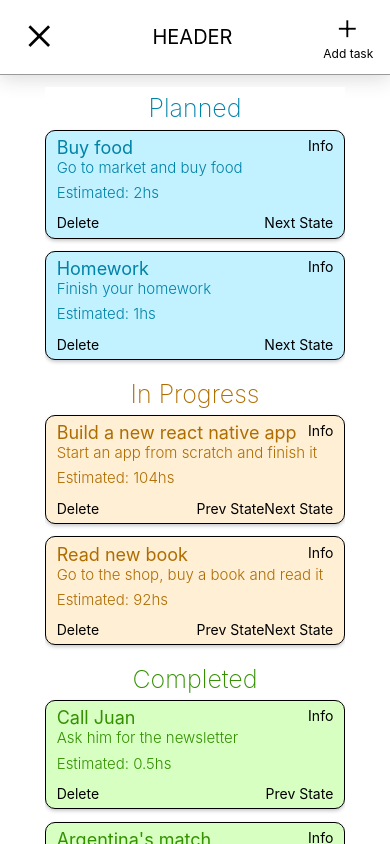
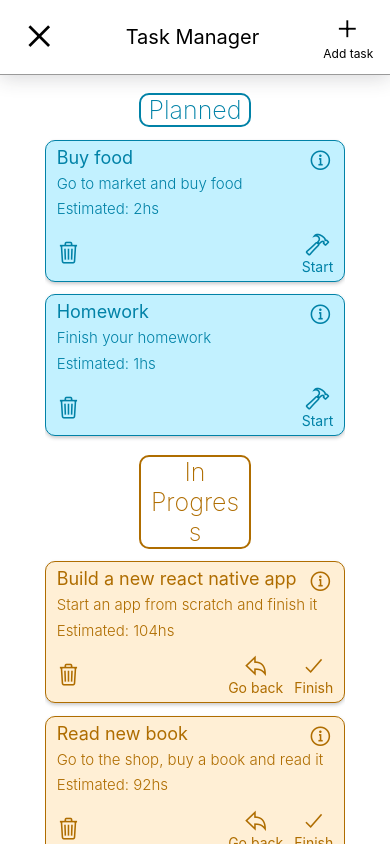
Before and after one commit to nachoviejo/React-Native-Excercise, a React Native app: screen / in a window 390 px wide. Shown: the top 844 px of the page. Built offline with nearby package versions, Linux system fonts and the light colour scheme; data requests are answered from the project's data file.

Commit message:
last details and styles

```diff
--- a/package.json
+++ b/package.json
@@ -18,6 +18,7 @@
     "moment": "^2.29.1",
     "react": "17.0.2",
     "react-native": "0.68.0",
+    "react-native-exit-app": "^1.1.0",
     "react-native-modal": "^13.0.1",
     "react-native-numeric-input": "^1.9.1",
     "react-native-safe-area-context": "^4.2.4",
--- a/src/Screen/index.tsx
+++ b/src/Screen/index.tsx
@@ -48,7 +48,7 @@ const Screen = () => {
 
 return (
   <SafeAreaView>
-    <Header />
+    <Header refresh={getData}/>
     <SectionList
       renderItem={renderTask}
       sections={[
--- a/src/components/Header/index.tsx
+++ b/src/components/Header/index.tsx
@@ -1,30 +1,39 @@
 import React, { useState } from 'react'
-import { View, Text, TouchableOpacity } from 'react-native'
+import { View, Text, TouchableOpacity, BackHandler, Platform } from 'react-native'
+import Icon from 'react-native-vector-icons/Ionicons'
+import RNExitApp from 'react-native-exit-app';
 import { addTask } from '~/service'
+import { styles } from './styles'
 import NewTaskModal from '../NewTaskModal'
-import { styles } from './styles'
-import Icon from 'react-native-vector-icons/Ionicons'
 import { TEXTS } from '~/utils/constants/texts'
 
-const Header = () => {
+interface Props {
+  refresh: () => void
+}
+const Header = ({ refresh }: Props) => {
   const [openNewTaskModal, setOpenNewTaskModal] = useState(false)
 
+  const handleExitApp = () => {
+    Platform.OS === 'ios' ? RNExitApp.exitApp() : BackHandler.exitApp()
+  }
   const onCreateTask = (name: string, description: string, estimate: number) => {
     addTask(name, description, estimate)
+    setOpenNewTaskModal(false)
+    refresh()
   }
   return (
     <View>
       <NewTaskModal
         enabled={openNewTaskModal}
         onBackdropPress={() => setOpenNewTaskModal(false)}
-        onCreateTask={() => onCreateTask}
+        onCreateTask={onCreateTask}
       />
       <View style={styles.container}>
-        <TouchableOpacity style={styles.iconContainer}>
+        <TouchableOpacity style={styles.iconContainer} onPress={handleExitApp}>
         <Icon name='close-outline' size={45} />
         </TouchableOpacity>
         <View style={styles.headerTitleContainer}>
-          <Text style={styles.headerText}>HEADER</Text>
+          <Text style={styles.headerText}>{TEXTS.HEADER_TITLE}</Text>
         </View>
         <TouchableOpacity style={styles.iconContainer} onPress={() => setOpenNewTaskModal(true)}>
           <Icon name='add-outline' size={30} />
@@ -36,3 +45,6 @@ const Header = () => {
 }
 
 export default Header
+function useFocusEffect(arg0: any) {
+  throw new Error('Function not implemented.')
+}
--- a/src/components/InfoModal/index.tsx
+++ b/src/components/InfoModal/index.tsx
@@ -2,6 +2,7 @@ import moment from 'moment'
 import React, { memo } from 'react'
 import { Text, View } from 'react-native'
 import Modal from 'react-native-modal'
+import { TEXTS } from '~/utils/constants/texts'
 import { timeDifference } from '~/utils/functions'
 import { ITask } from '~/utils/interfaces/task'
 import { styles } from './styles'
@@ -9,25 +10,32 @@ import { styles } from './styles'
 interface Props {
   task: ITask
   enabled: boolean
+  colors: {
+    color: string,
+    background: string
+  }
   onBackdropPress: () => void
 }
 
-const InfoModal = ({ task, enabled, onBackdropPress }: Props) => {
+const InfoModal = ({ task, enabled, colors, onBackdropPress }: Props) => {
+  const { color, background } = colors
   const { name, creationTimeStamp, inProgressTimeStamp, completedTimeStamp } = task
     return (
       <Modal isVisible={enabled} onBackdropPress={onBackdropPress}>
-        <View style={styles.container}>
-          <Text>{name}</Text>
+        <View style={styles(color, background).container}>
+          <View style={styles(color, background).titleContainer} >
+            <Text style={styles(color, background).textTitle}>{name}</Text>
+          </View>
           <View>
-            <Text>States times</Text>
-            <Text>Planned: {
+            <Text style={styles(color, background).stateTitleText} >{TEXTS.INFO_MODAL_STATES_TIMES}:</Text>
+            <Text style={styles(color, background).stateText} >- {TEXTS.SCREEN_PLANNED}: {
               !!inProgressTimeStamp ?
                 timeDifference(creationTimeStamp, inProgressTimeStamp)
               :
                 timeDifference(creationTimeStamp, moment())}
             </Text>
             {!!inProgressTimeStamp && (
-            <Text>In Progress: {
+            <Text style={styles(color, background).stateText} >- {TEXTS.SCREEN_IN_PROGRESS}: {
               !!completedTimeStamp ?
                 timeDifference(inProgressTimeStamp, completedTimeStamp)
               :
@@ -35,7 +43,7 @@ const InfoModal = ({ task, enabled, onBackdropPress }: Props) => {
             </Text>
             )}
             {!!completedTimeStamp && (
-              <Text>Completed: {timeDifference(completedTimeStamp, moment())}
+              <Text style={styles(color, background).stateText} >- {TEXTS.SCREEN_COMPLETED}: {timeDifference(completedTimeStamp, moment())}
             </Text>
             )}
           </View>
--- a/src/components/InfoModal/styles.ts
+++ b/src/components/InfoModal/styles.ts
@@ -1,12 +1,41 @@
 import { StyleSheet } from "react-native";
-import { verticalScale } from "react-native-size-matters";
+import { scale, verticalScale } from "react-native-size-matters";
 import { COLORS } from "~/utils/constants/colors";
+import { fontSizes } from "~/utils/constants/fontSizes";
 
 
-export const styles = StyleSheet.create({
-  container: {
-    paddingVertical: verticalScale(10),
-    backgroundColor: COLORS.white,
-    borderRadius: 10,
-  }
-})
+export const styles = (color: string, background: string) =>
+  StyleSheet.create({
+    container: {
+      paddingTop: verticalScale(10),
+      paddingBottom: verticalScale(20),
+      paddingHorizontal: scale(15),
+      backgroundColor: background,
+      borderRadius: 10,
+      borderColor: color,
+      borderWidth: 2
+    },
+    titleContainer: {
+      alignItems: 'center',
+      marginVertical: verticalScale(5)
+    },
+    statesTitleContainer: {
+      alignItems: 'center',
+      marginVertical: verticalScale(10)
+    },
+    textTitle: {
+      color: color,
+      fontSize: fontSizes.EXTRAMEDIUM
+    },
+    stateTitleText: {
+      color: color,
+      marginVertical: verticalScale(7.5),
+      fontSize: fontSizes.MEDIUM
+    },
+    stateText: {
+      color: color,
+      marginLeft: scale(10),
+      marginVertical: verticalScale(1),
+      fontSize: fontSizes.EXTRASMALL
+    }
+  })
--- a/src/components/SectionHeader/styles.ts
+++ b/src/components/SectionHeader/styles.ts
@@ -6,8 +6,13 @@ import { fontSizes } from '~/utils/constants/fontSizes'
 export const styles = (color: string) =>
   StyleSheet.create({
     container: {
-      paddingVertical: verticalScale(5),
       paddingHorizontal: scale(5),
+      marginHorizontal: scale(85),
+      marginTop: verticalScale(5),
+      marginBottom: verticalScale(10),
+      borderWidth: 2,
+      borderColor: color,
+      borderRadius: 10,
       backgroundColor: COLORS.white
     },
     headerText: {
--- a/src/components/Task/index.tsx
+++ b/src/components/Task/index.tsx
@@ -1,8 +1,11 @@
 import React, { useState } from 'react'
 import { View, Text, TouchableOpacity } from 'react-native'
+import Icon from 'react-native-vector-icons/Ionicons'
 import { deleteTask, nextStateTask, prevStateTask } from '~/service'
+import { COLORS } from '~/utils/constants/colors'
 import { STATES } from '~/utils/constants/states'
 import { TEXTS } from '~/utils/constants/texts'
+import { nextState } from '~/utils/functions'
 import { ITask } from '~/utils/interfaces/task'
 import InfoModal from '../InfoModal'
 import { styles } from './styles'
@@ -33,15 +36,19 @@ const Task = ({ task, colors, stateChange }: Props) => {
     stateChange()
   }
 
-
   return (
     <View>
-      <InfoModal task={task} enabled={infoModal} onBackdropPress={() => setInfoModal(false)} />
+      <InfoModal
+        task={task}
+        enabled={infoModal}
+        onBackdropPress={() => setInfoModal(false)}
+        colors={colors}
+      />
       <View style={styles(color, background).container}>
         <View style={styles(color, background).titleContainer}>
           <Text style={styles(color, background).textTitle}>{task.name}</Text>
           <TouchableOpacity onPress={() => setInfoModal(true)}>
-            <Text>Info</Text>
+            <Icon name='information-circle-outline' size={25} color={color} />
           </TouchableOpacity>
         </View>
         <Text style={styles(color, background).textDescription}>{task.description}</Text>
@@ -50,17 +57,19 @@ const Task = ({ task, colors, stateChange }: Props) => {
         </View>
         <View style={styles(color, background).controlsContainer}>
           <TouchableOpacity onPress={handleDelete}>
-            <Text>Delete</Text>
+            <Icon name='trash-outline' size={25} color={color} />
           </TouchableOpacity>
           <View style={styles(color, background).statesContainers}>
             {task.state > STATES.PLANNED && (
-              <TouchableOpacity onPress={handlePrevState}>
-                <Text>Prev State</Text>
+              <TouchableOpacity style={styles(color, background).goBackIconContainer} onPress={handlePrevState}>
+                <Icon name='arrow-undo-outline' size={25} color={color} />
+                <Text style={styles(color, background).iconText}>{TEXTS.PREV_TASK_GO_BACK}</Text>
               </TouchableOpacity>
             )}
             {task.state < STATES.COMPLETED && (
-              <TouchableOpacity onPress={handleNextState}>
-                <Text>Next State</Text>
+              <TouchableOpacity style={styles(color, background).finishIconContainer} onPress={handleNextState}>
+                <Icon name={nextState(task.state).icon} size={25} color={color} />
+                <Text style={styles(color, background).iconText}>{nextState(task.state).text}</Text>
               </TouchableOpacity>
             )}
           </View>
--- a/src/components/Task/styles.ts
+++ b/src/components/Task/styles.ts
@@ -10,7 +10,7 @@ export const styles = (color: string, background: string) =>
     container: {
       paddingVertical: verticalScale(5),
       paddingHorizontal: scale(10),
-      borderColor: COLORS.black,
+      borderColor: color,
       borderWidth: 1,
       borderRadius: 10,
       shadowColor: COLORS.darkGrey,
@@ -49,10 +49,22 @@ export const styles = (color: string, background: string) =>
     controlsContainer: {
       marginTop: verticalScale(10),
       flexDirection: 'row',
-      justifyContent: 'space-between'
+      justifyContent: 'space-between',
+      alignItems: 'center'
     },
     statesContainers: {
       flexDirection: 'row',
       justifyContent: 'space-between'
+    },
+    goBackIconContainer: {
+      alignItems: 'center',
+      marginRight: scale(5)
+    },
+    finishIconContainer:{
+      alignItems: 'center',
+      marginLeft: scale(5)
+    },
+    iconText: {
+      color: color
     }
   })
--- a/src/utils/constants/texts.ts
+++ b/src/utils/constants/texts.ts
@@ -1,4 +1,5 @@
 export const TEXTS = {
+  HEADER_TITLE: 'Task Manager',
   HEADER_ADD_TASK: 'Add task',
   SCREEN_PLANNED: 'Planned',
   SCREEN_IN_PROGRESS: 'In Progress',
@@ -9,5 +10,9 @@ export const TEXTS = {
   NEW_TASK_ESTIMATE: 'Estimate',
   NEW_TASK_TITLE: 'Create a new task',
   NEW_TASK_CREATE: 'Create',
-  NEW_TASK_CANCEL: 'Cancel'
+  NEW_TASK_CANCEL: 'Cancel',
+  PREV_TASK_GO_BACK: 'Go back',
+  NEXT_TASK_IN_PROGRESS: 'Start',
+  NEXT_TASK_COMPLETED: 'Finish',
+  INFO_MODAL_STATES_TIMES: 'State times'
 }
--- a/src/utils/functions.ts
+++ b/src/utils/functions.ts
@@ -1,7 +1,17 @@
 import moment from "moment";
+import { STATES } from "./constants/states";
+import { TEXTS } from "./constants/texts";
 
 export function timeDifference(startTime: moment.Moment, endTime: moment.Moment){
   const hours = moment(endTime).diff(moment(startTime), 'hours')
   const mins = moment.utc(moment(endTime, "HH:mm:ss").diff(moment(startTime, "HH:mm:ss"))).format("mm")
   return `${hours}hs ${mins}mins`
 }
+
+export function nextState(state: number) {
+  switch(state){
+    case STATES.PLANNED: return { text: TEXTS.NEXT_TASK_IN_PROGRESS, icon: 'hammer-outline' }
+    case STATES.IN_PROGRESS: return { text: TEXTS.NEXT_TASK_COMPLETED, icon: 'checkmark-outline' }
+    default: return { text: '', icon: ''}
+  }
+}
```
Also changed, not shown: src/components/NewTaskModal/index.tsx (+15 -3 lines), 2 other files (tests, documents, lock files or other folders).
